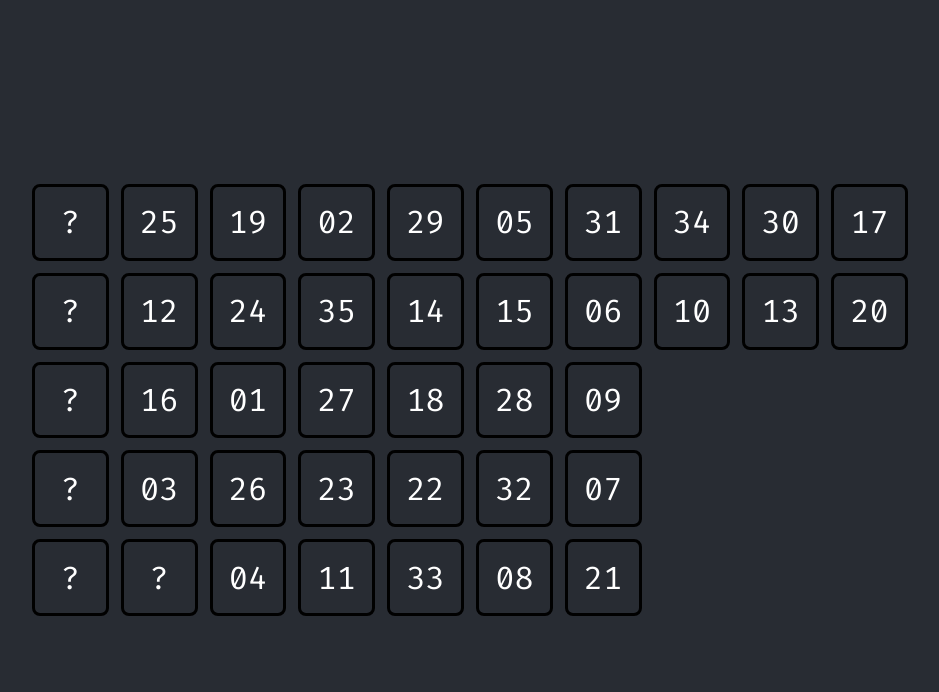
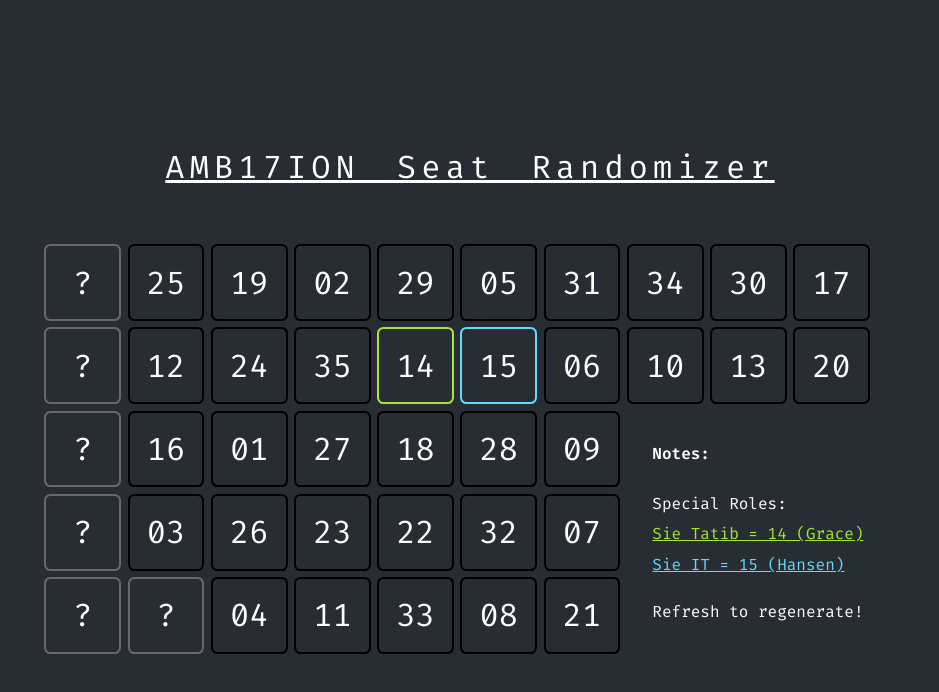
Before and after one commit to Mario-Benedict/seat-randomizer, a React (Vite) app: page / in a window 1280 px wide. Shown: the top 692 px of the page, without its empty margins (170-1109 px from the left). Built offline with nearby package versions, Linux system fonts and the light colour scheme.

Commit message:
Added side notes and conditional colors

```diff
--- a/src/App.jsx
+++ b/src/App.jsx
@@ -1,20 +1,10 @@
 import SeatLayout from "./SeatLayout"
 
 function App() {
-    // let femaleStudents = [1, 6, 7, 9, 10, 18, 19, 20, 22, 24, 26, 29, 30, 31];
-    // let maleStudents = [2, 3, 4, 5, 8, 11, 12, 13, 16, 17, 21, 23, 25, 27, 28, 32, 33, 34, 35];
-    // let sieTatib = 14;
-    // let sieIT = 15;
-
     return (<>
         <div className="app-container">
-            <SeatLayout
-                // render={true}
-                // pass_femaleStudents={femaleStudents}
-                // pass_maleStudents={maleStudents}
-                // pass_sieTatib={sieTatib}
-                // pass_sieIT={sieIT}
-                />
+            <h1>AMB17ION Seat Randomizer</h1>
+            <SeatLayout />
         </div>
     </>)
 }
--- a/src/Seat.jsx
+++ b/src/Seat.jsx
@@ -1,13 +1,30 @@
 
 function Seat({ studentNumber }){
-    return (<>
+    if (studentNumber == '?'){
+        return (
+            <div className="seat seat__empty">{studentNumber}</div>
+        )
+    }
+    else if (studentNumber == 14){
+        return (
+            <div className="seat seat__tatib">{studentNumber}</div>
+        )
+    }
+    else if (studentNumber == 15){
+        return (
+            <div className="seat seat__it">{studentNumber}</div>
+        )
+    }
+    else {
+        return (
             <div className="seat">
                 {
                     (studentNumber == '?')? studentNumber:
                         studentNumber.toString().padStart(2, '0')
                 }
             </div>
-    </>)
+        )
+    }
 }
 
 export default Seat;
--- a/src/SeatLayout.jsx
+++ b/src/SeatLayout.jsx
@@ -72,18 +72,20 @@ function SeatLayout() {
 
     return (
         <div className="seat-layout-container">
-            <div className="seat-row long">
+            <div className="seat-row">
                 <Seat studentNumber="?" />
                 {generateSeat(1, femaleStudents, maleStudents, sieTatib, sieIT).map((number) => (
                     <Seat key={number} studentNumber={number} />
                 ))}
             </div>
-            <div className="seat-row long">
+            <div className="seat-row">
                 <Seat studentNumber="?" />
                 {generateSeat(2, femaleStudents, maleStudents, sieTatib, sieIT).map((number) => (
                     <Seat key={number} studentNumber={number} />
                 ))}
             </div>
+            <div className="container">
+                <div className="left">
                     <div className="seat-row short">
                         <Seat studentNumber="?" />
                         {generateSeat(3, femaleStudents, maleStudents, sieTatib, sieIT).map((number) => (
@@ -104,6 +106,19 @@ function SeatLayout() {
                         ))}
                     </div>
                 </div>
+                <div className="right">
+                    <div className="notes">
+                        <p className="header">Notes:</p>
+                        <div className="contents">
+                            <p>Special Roles:</p>
+                            <p className="tatib">Sie Tatib = 14 (Grace)</p>
+                            <p className="it">Sie IT = 15 (Hansen)</p>
+                        </div>
+                        <p>Refresh to regenerate!</p>
+                    </div>
+                </div>
+            </div>
+        </div>
     );
 }
 
--- a/src/index.css
+++ b/src/index.css
@@ -1,4 +1,13 @@
 @import url('https://fonts.googleapis.com/css2?family=Fira+Code:wght@300..700&display=swap');
+
+:root {
+    --background: #282C33;
+    --white: #FFFFFF;
+    --black: #000000;
+    --tatib: #A3E635;
+    --it: #61DAFB;
+    --empty: #686868;
+}
 
 html, body {
     margin: 0;
@@ -7,22 +16,34 @@ html, body {
     font-optical-sizing: auto;
     font-weight: 400;
     font-style: normal;
-    background-color: #282C33;
-    color: #FFFFFF;
+    background-color: var(--background);
+    color: var(--white);
+}
+
+h1 {
+    font-size: 2.5vw;
+    letter-spacing: 0.4vw;
+    word-spacing: 1vw;
+    font-weight: 400;
+    margin: 0;
+    /* font-style: italic; */
+    text-decoration: underline;
 }
 
 .app-container {
     height: 100vh;
     width: 100vw;
     display: flex;
+    flex-direction: column;
     align-items: center;
     justify-content: center;
+    gap: 7vh;
 }
 
 .seat-layout-container {
     display: flex;
     flex-direction: column;
-    gap: 12px;
+    gap: 0.5vw;
 }
 
 .seat-row {
@@ -30,13 +51,13 @@ html, body {
     flex-direction: row;
     justify-content: start;
     align-items: center;
-    gap: 12px;
+    gap: 0.5vw;
 }
 
 .seat {
     font-size: 2.5vw;
-    border: 3px solid black;
-    border-radius: 8px;
+    border: 0.2vw solid var(--black);
+    border-radius: 0.5vw;
     box-sizing: border-box;
     width: 6vw;
     display: flex;
@@ -44,3 +65,64 @@ html, body {
     justify-content: center;
     aspect-ratio: 1/1;
 }
+
+.seat__tatib {
+    border: 0.2vw solid var(--tatib);
+}
+
+.seat__it {
+    border: 0.2vw solid var(--it);
+}
+
+.seat__empty {
+    border: 0.2vw solid var(--empty);
+}
+
+.container {
+    display: flex;
+    flex-direction: row;
+}
+
+.left {
+    display: flex;
+    flex-direction: column;
+    gap: 0.5vw;
+}
+
+.right {
+    flex: 1;
+}
+
+.notes {
+    width: 100%;
+    height: 100%;
+    display: flex;
+    align-items: start;
+    justify-content: space-between;
+    flex-direction: column;
+    box-sizing: border-box;
+    padding: 2.5vw;
+}
+
+p {
+    margin: 0;
+}
+
+.header {
+    margin-bottom: 1vw;
+    font-weight: 600;
+}
+
+.contents p {
+    margin-bottom: 0.75vw;
+}
+
+.tatib {
+    color: var(--tatib);
+    text-decoration: underline;
+}
+
+.it {
+    color: var(--it);
+    text-decoration: underline;
+}
```
Lines whose indentation alone changed are shown as unchanged.
